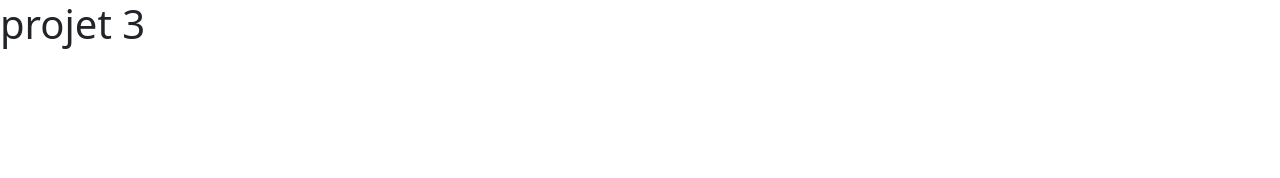
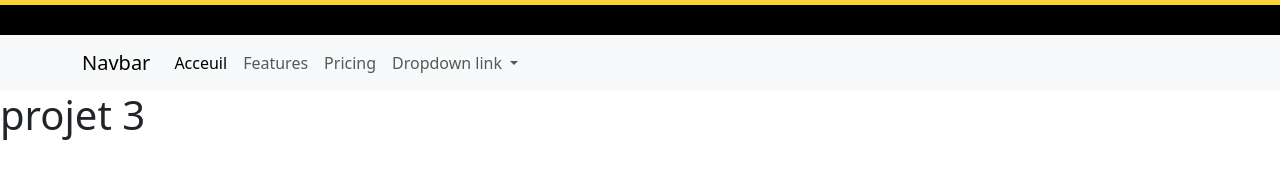
Before and after one commit to Faten-Rjiba/projet3, a plain HTML site: page index.html in a window 1280 px wide. Drawn offline with nearby package versions, Linux system fonts and the light colour scheme.

Commit message:
add novbar

```diff
--- a/css/style.css
+++ b/css/style.css
@@ -0,0 +1,8 @@
+.yellow-ligne{
+    background-color: #ffd233;
+    height: 5px;
+}
+.dark-ligne{
+    background-color: black;
+    height: 30px;
+}
--- a/index.html
+++ b/index.html
@@ -1,15 +1,21 @@
 <!doctype html>
 <html lang="en">
     <head>
-        <title>bonjour </title>
+        <title>horizon academy:centre de formation </title>
         <!-- Required meta tags -->
         <meta charset="utf-8" />
         <meta
             name="viewport"
             content="width=device-width, initial-scale=1, shrink-to-fit=no"
         />
+        <!--meta keywords-->
+        <meta name="keywords"content="formation web,photoshop sousse"/>
+        <!--Meta description-->
+        <meta name="keywords"content="centre pour formation continue en sousse"/>
+        <!--link css-->
+        <link rel="stylesheet" href="css/style.css"/>
+        <!-- Bootstrap CSS v5.2.1 -->
 
-        <!-- Bootstrap CSS v5.2.1 -->
         <link
             href="https://cdn.jsdelivr.net/npm/bootstrap@5.3.2/dist/css/bootstrap.min.css"
             rel="stylesheet"
@@ -21,6 +27,41 @@
     <body>
         <header>
             <!-- place navbar here -->
+             <div class="yellow-ligne"></div>
+                 <!-- place navbar here -->
+                 <div class="dark-ligne"></div>
+                 <!--navbar bootstrap-->
+                 <nav class="navbar navbar-expand-lg bg-body-tertiary">
+                    <div class="container">
+                      <a class="navbar-brand" href="#">Navbar</a>
+                      <button class="navbar-toggler" type="button" data-bs-toggle="collapse" data-bs-target="#navbarNavDropdown" aria-controls="navbarNavDropdown" aria-expanded="false" aria-label="Toggle navigation">
+                        <span class="navbar-toggler-icon"></span>
+                      </button>
+                      <div class="collapse navbar-collapse" id="navbarNavDropdown">
+                        <ul class="navbar-nav">
+                          <li class="nav-item">
+                            <a class="nav-link active " aria-current="page" href="#">Acceuil</a>
+                          </li>
+                          <li class="nav-item">
+                            <a class="nav-link" href="#">Features</a>
+                          </li>
+                          <li class="nav-item">
+                            <a class="nav-link" href="#">Pricing</a>
+                          </li>
+                          <li class="nav-item dropdown">
+                            <a class="nav-link dropdown-toggle" href="#" role="button" data-bs-toggle="dropdown" aria-expanded="false">
+                              Dropdown link
+                            </a>
+                            <ul class="dropdown-menu">
+                              <li><a class="dropdown-item" href="#">Action</a></li>
+                              <li><a class="dropdown-item" href="#">Another action</a></li>
+                              <li><a class="dropdown-item" href="#">Something else here</a></li>
+                            </ul>
+                          </li>
+                        </ul>
+                      </div>
+                    </div>
+                  </nav>
         </header>
         <main>
             <h1>projet 3</h1>
```
